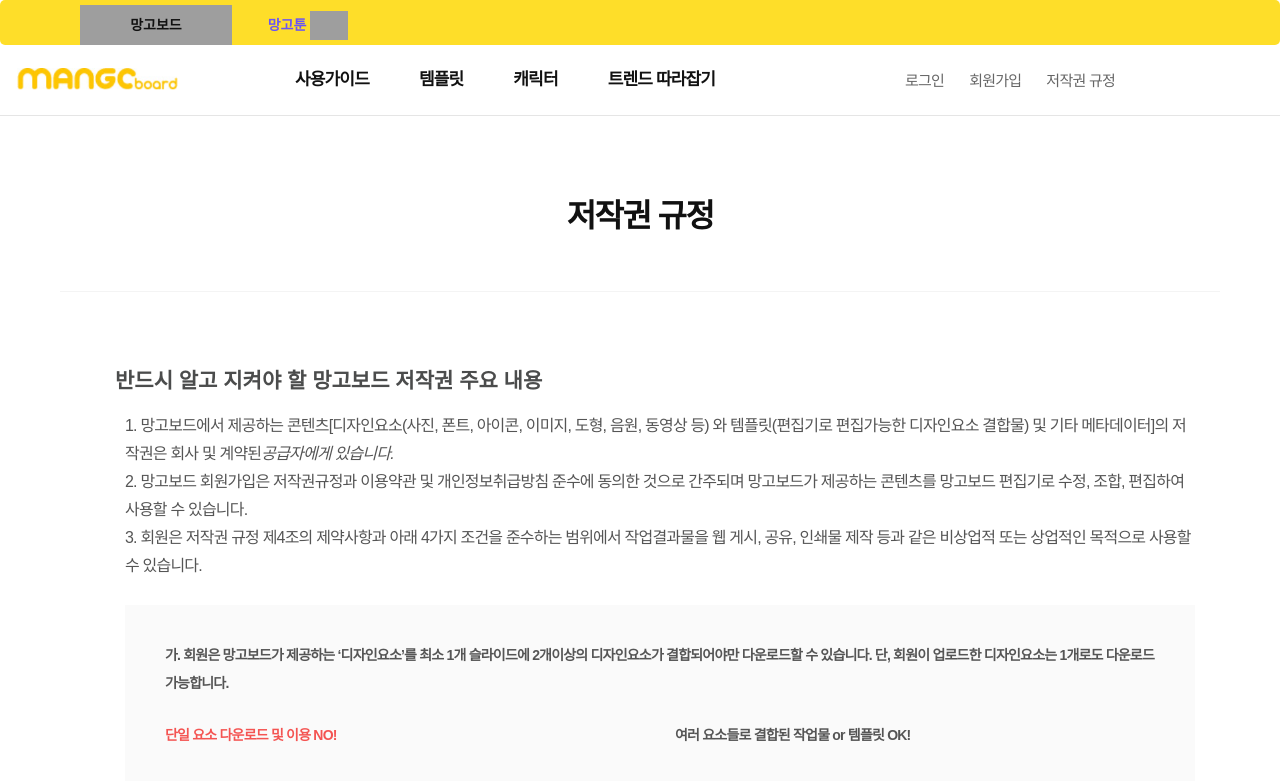
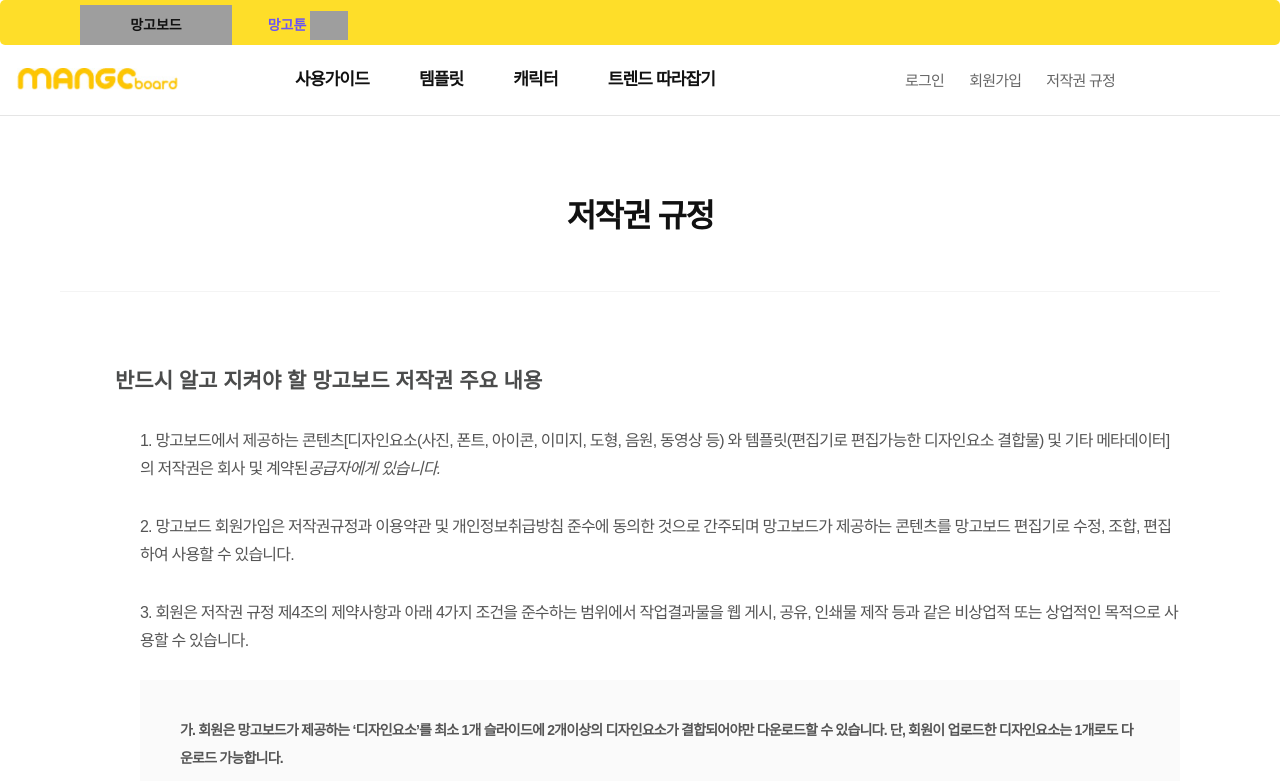
Before and after one commit to ES1230/MangoBoard-React, a React (Create React App) app: page /copyRight in a window 1280 px wide. Shown: the top 781 px of the page. Built offline with nearby package versions, Linux system fonts and the light colour scheme; grey boxes are pictures that could not be loaded.

Commit message:
저작권규정 수정

```diff
--- a/package.json
+++ b/package.json
@@ -8,11 +8,12 @@
     "@testing-library/react": "^13.4.0",
     "@testing-library/user-event": "^13.5.0",
     "axios": "^1.6.5",
+    "chokidar": "^3.6.0",
     "react": "^18.2.0",
     "react-dom": "^18.2.0",
     "react-redux": "^9.1.0",
     "react-router-dom": "^6.21.2",
-    "react-scripts": "5.0.1",
+    "react-scripts": "^5.0.1",
     "react-toggle": "^4.1.3",
     "styled-components": "^6.1.8",
     "web-vitals": "^2.1.4"
--- a/src/css/CopyRight.css
+++ b/src/css/CopyRight.css
@@ -28,7 +28,9 @@
     line-height: 29px;
     letter-spacing: -0.05em;
     color: #4b4c4c;
-
+}
+.policy li{
+    padding : 15px;
 }
 .policy h2{
     margin-left: 30px;
```
